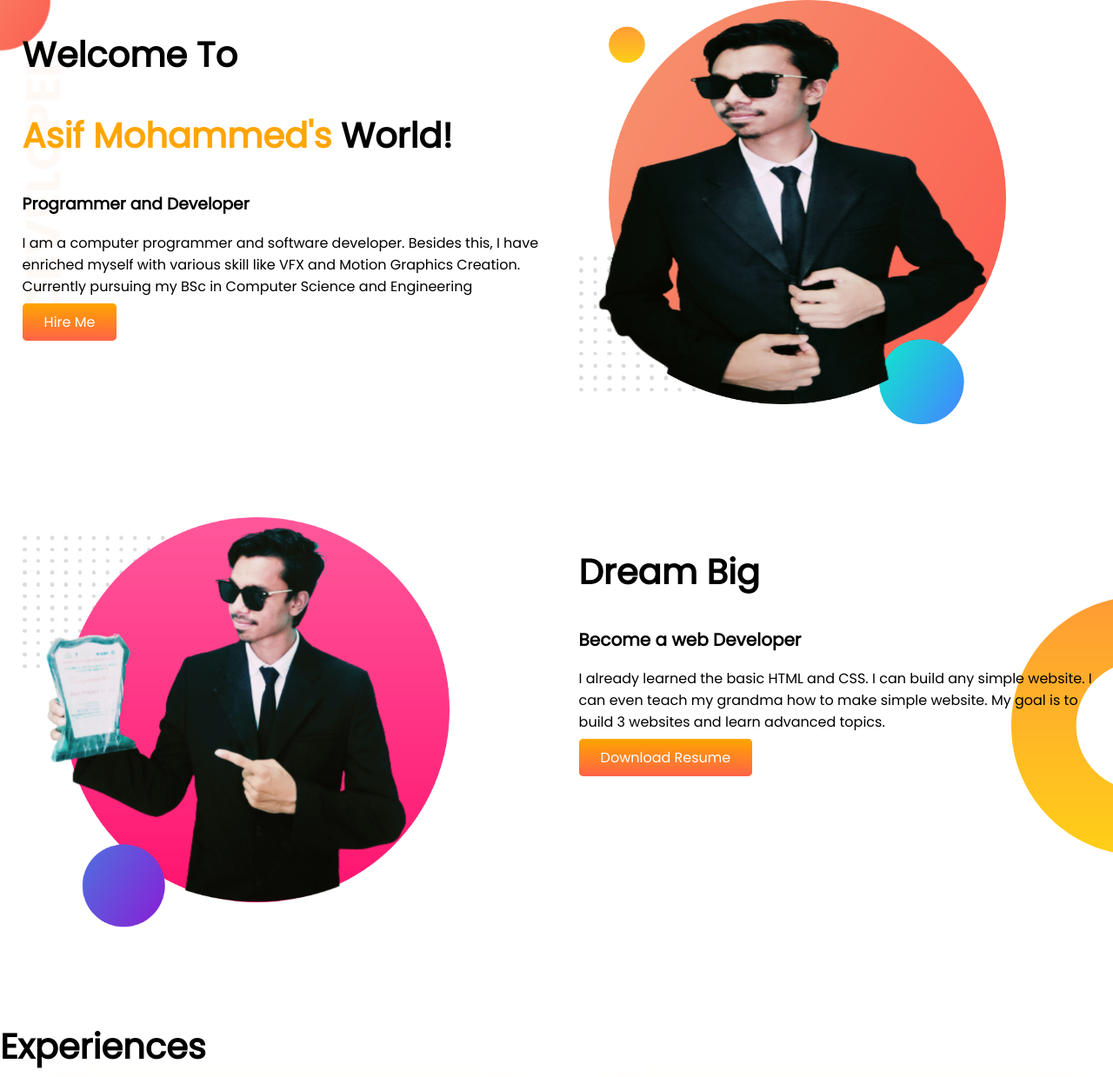
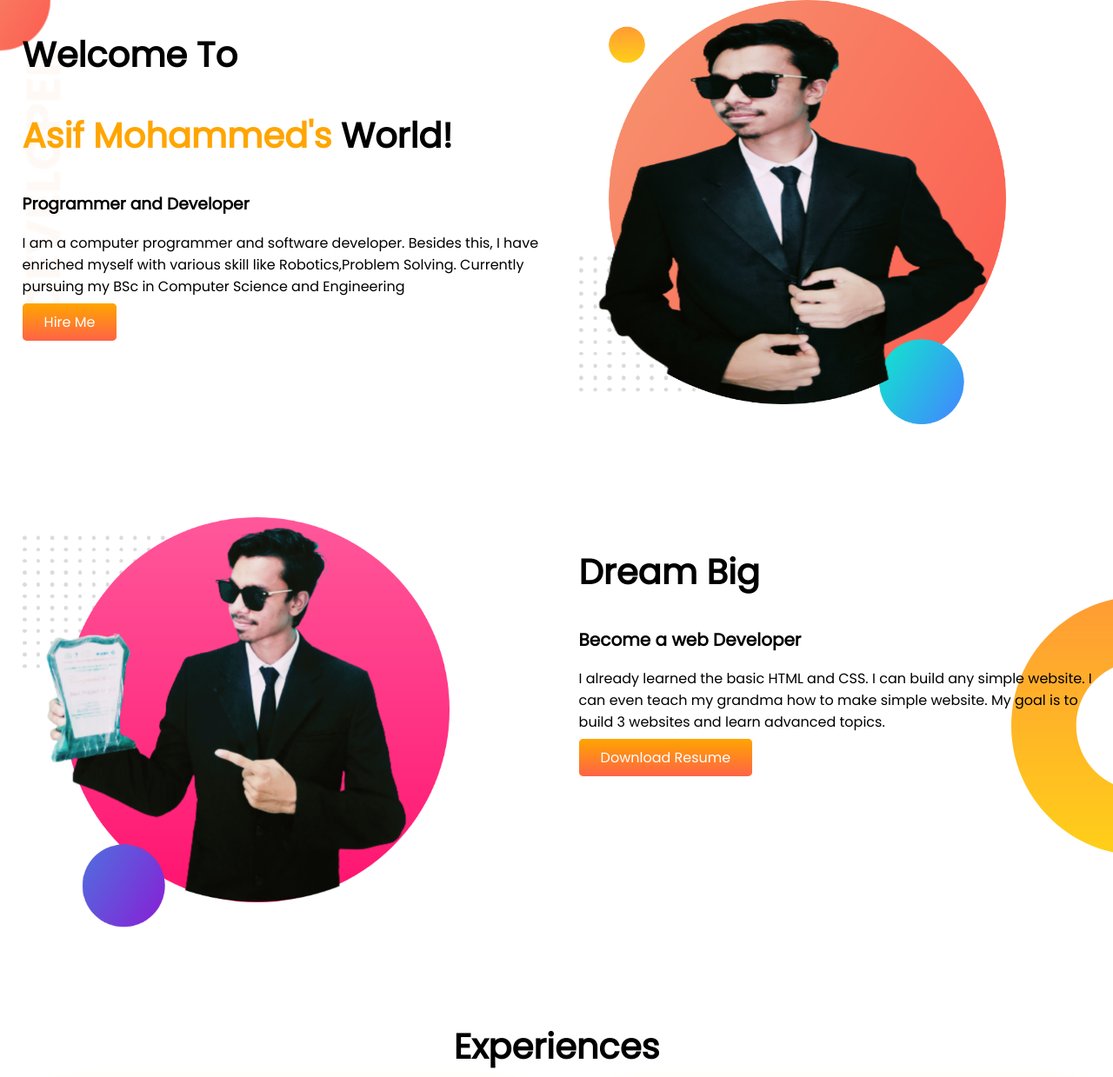
Before and after one commit to AsifMohammedSifat/developer-portfolio, a plain HTML site: page index.html in a window 1280 px wide. Shown: the top 1239 px of the page at 87% size. Drawn offline with Linux system fonts and the light colour scheme.

Commit message:
added experience in center and some text in first page edited

```diff
--- a/index.html
+++ b/index.html
@@ -19,7 +19,7 @@
         <h1><span  class="orange-color">Asif Mohammed's</span> World!</h1>
         <h3>Programmer and Developer</h3>
 
-        <p>I am a computer programmer and software developer. Besides this, I have enriched myself with various skill like VFX and Motion Graphics Creation. Currently pursuing my BSc in Computer Science and Engineering </p>
+        <p>I am a computer programmer and software developer. Besides this, I have enriched myself with various skill like Robotics,Problem Solving. Currently pursuing my BSc in Computer Science and Engineering </p>
 
         <a class="link-button" href="https://www.linkedin.com/in/asif-mohammed-sifat-7312a4184/" target="blank">Hire Me</a>
     </div>
@@ -49,7 +49,7 @@
     </section>
 
     <section class="experience-area">
-        <h1>Experiences</h1>
+        <center><h1>Experiences</h1></center>
         <div class="flexible-container">
             <div id="full-stack-experience" class="experience-item">
             <h2>Full Stack Web Developer</h2>
```
